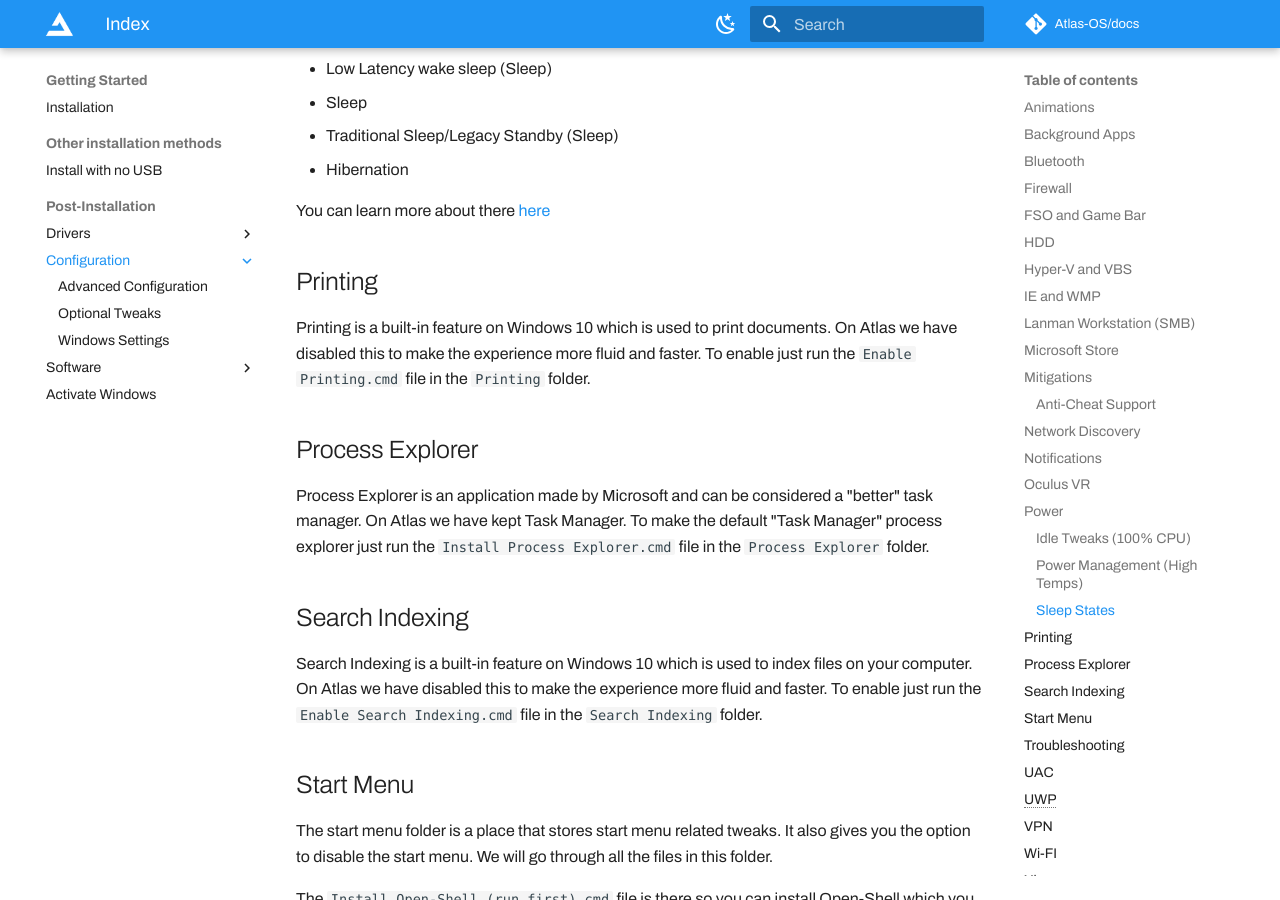
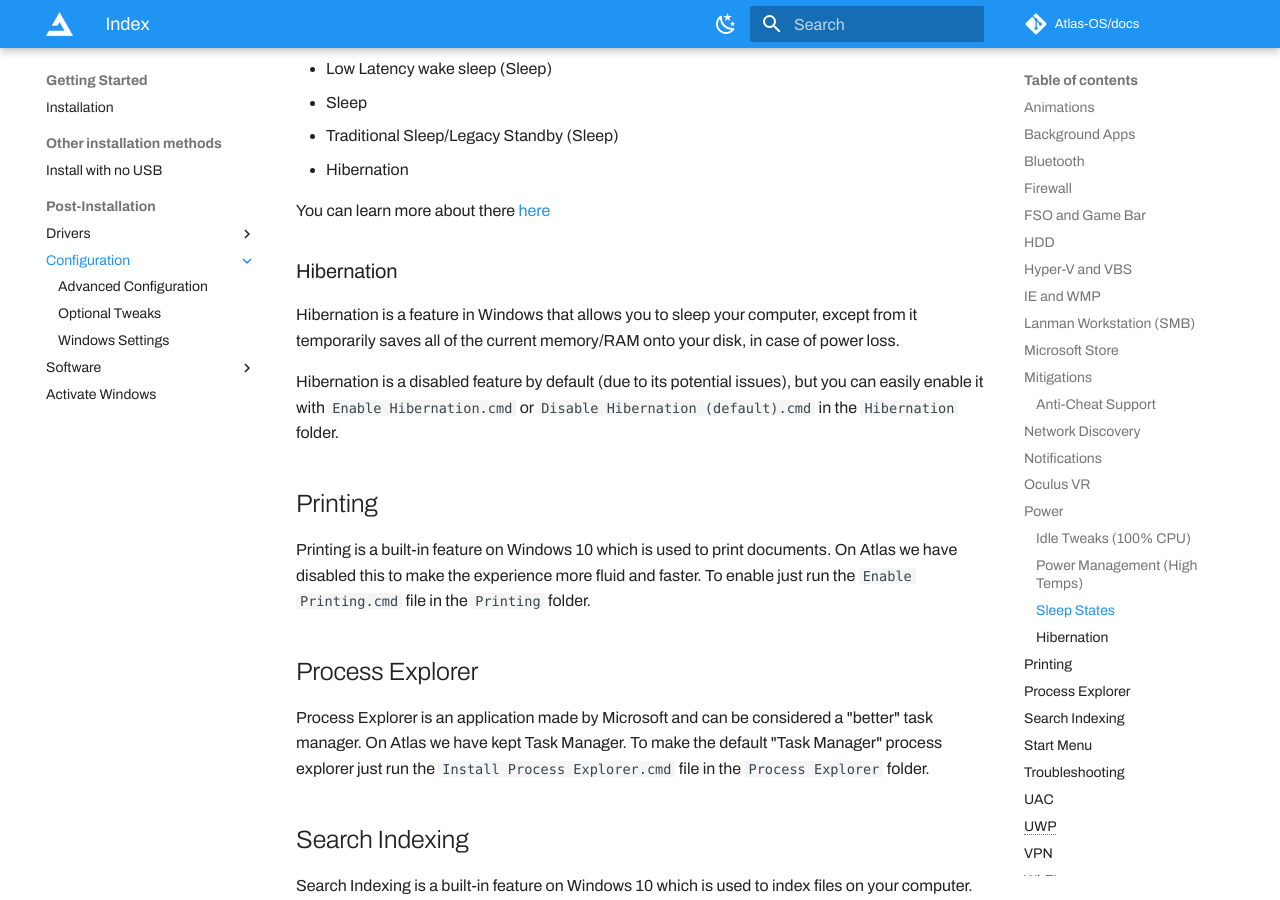
Before and after one commit to Atlas-OS/docs, an MkDocs documentation site: the page built from docs/Getting started/Post-Installation/Configuration/index.md, in a window 1280 px wide and 900 px high, scrolled down 4063 px. Built offline with MkDocs 1.6.1 and Material for MkDocs 9.7.7, drawn with Linux system fonts in a browser that asks for light colours; some web fonts are replaced; plug-ins that fetch from the network failed and are left out; comment, search, counter and statistics services are not loaded.

Commit message:
Add Hibernation Scripts
Signed-off-by: he3als <65787561+he3als@users.noreply.github.com>

```diff
--- a/docs/Getting started/Post-Installation/Configuration/index.md
+++ b/docs/Getting started/Post-Installation/Configuration/index.md
@@ -105,6 +105,12 @@ Sleep States are enabled by default. These are features that allow your computer
 
 You can learn more about there [here](https://github.com/Atlas-OS/Atlas/wiki/3.-Post-Install#sleep-states)
 
+### Hibernation
+
+Hibernation is a feature in Windows that allows you to sleep your computer, except from it temporarily saves all of the current memory/RAM onto your disk, in case of power loss.
+
+Hibernation is a disabled feature by default (due to its potential issues), but you can easily enable it with `Enable Hibernation.cmd` or `Disable Hibernation (default).cmd` in the `Hibernation` folder.
+
 ## Printing
 
 Printing is a built-in feature on Windows 10 which is used to print documents. On Atlas we have disabled this to make the experience more fluid and faster. To enable just run the `Enable Printing.cmd` file in the `Printing` folder.
```
